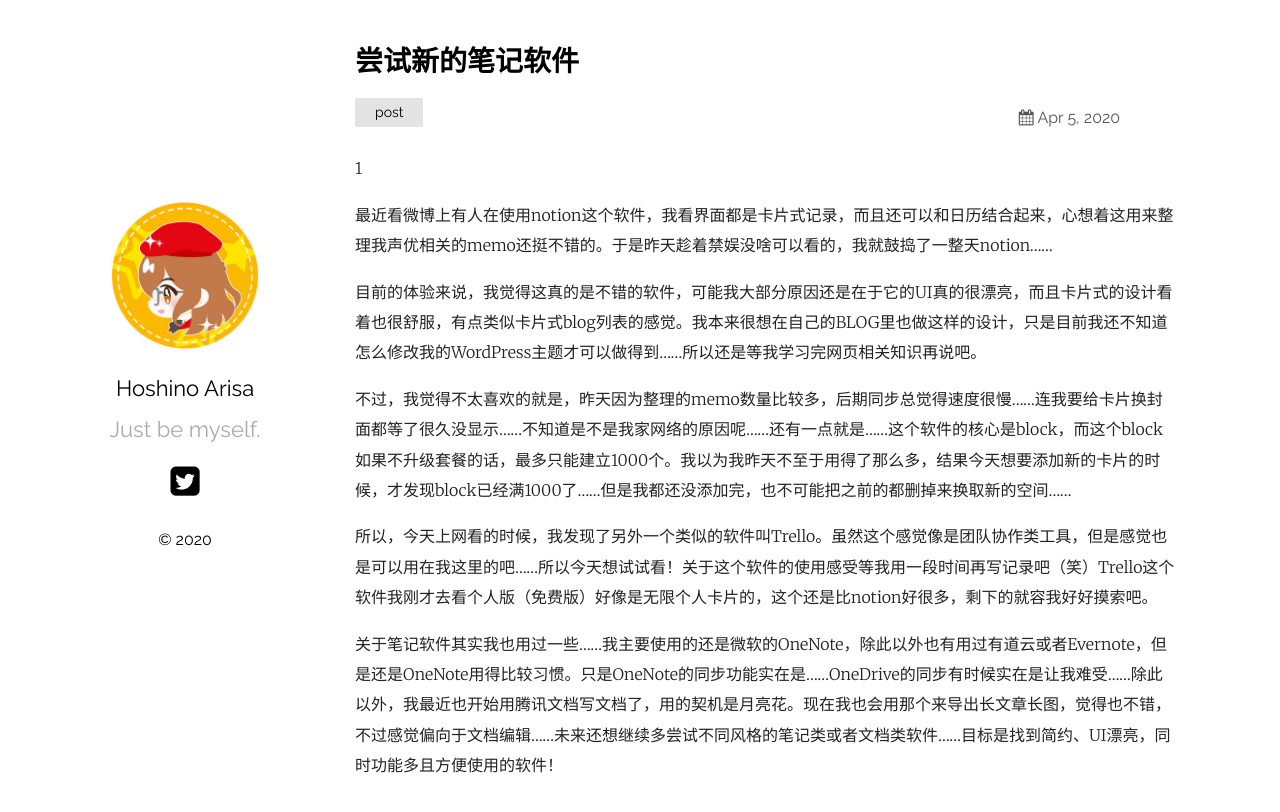
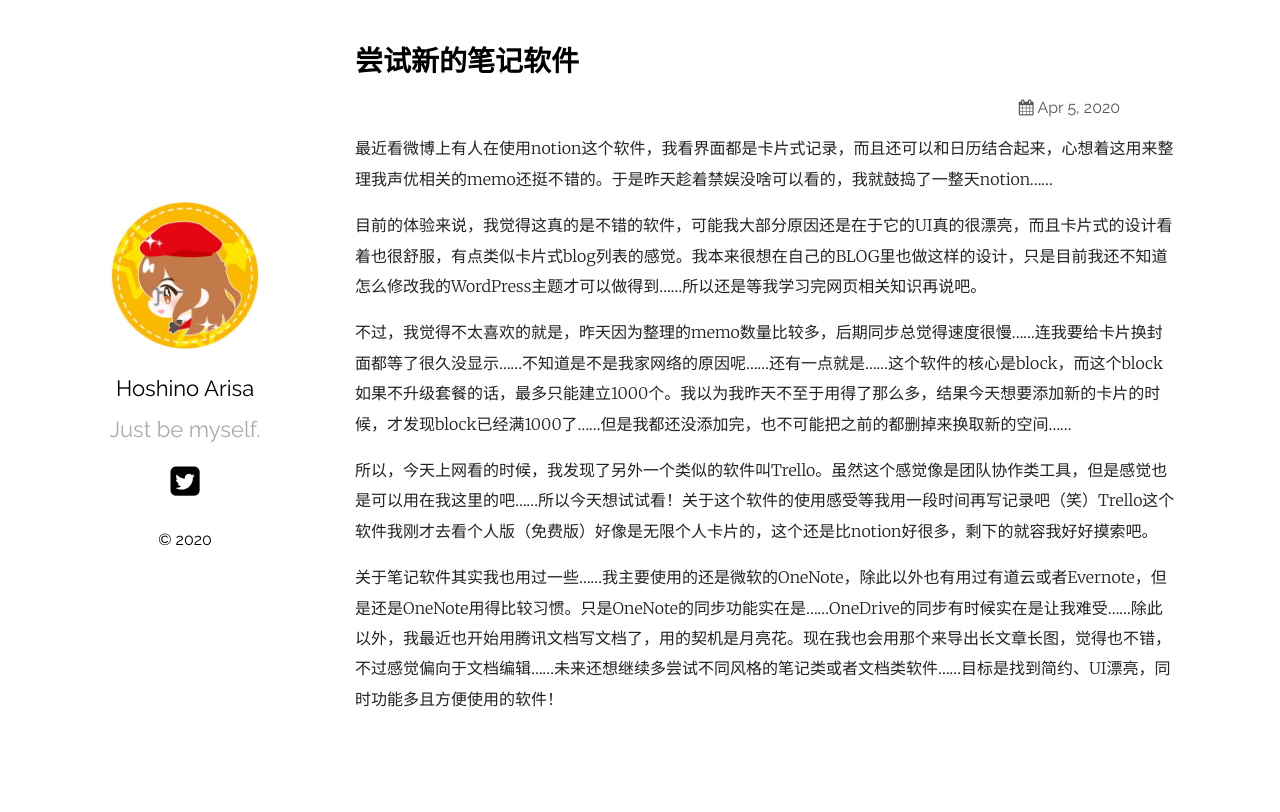
Before and after one commit to hoshinoa-0303/hoshinoa-0303.github.io, a Jekyll site: the page built from _posts/2020-04-05-尝试新的笔记软件.md, in a window 1280 px wide. Shown: the top 812 px of the page. Built offline with Jekyll 4.4.1, drawn with Linux system fonts in a browser that asks for light colours.

Commit message:
Update 2020-04-05-尝试新的笔记软件.md

```diff
--- a/_posts/2020-04-05-尝试新的笔记软件.md
+++ b/_posts/2020-04-05-尝试新的笔记软件.md
@@ -2,12 +2,7 @@
 layout: post
 title:  "尝试新的笔记软件"
 date:   2020-04-05
-categories: post
 ---
-
-
-
-1
 
 最近看微博上有人在使用notion这个软件，我看界面都是卡片式记录，而且还可以和日历结合起来，心想着这用来整理我声优相关的memo还挺不错的。于是昨天趁着禁娱没啥可以看的，我就鼓捣了一整天notion……
 
```
